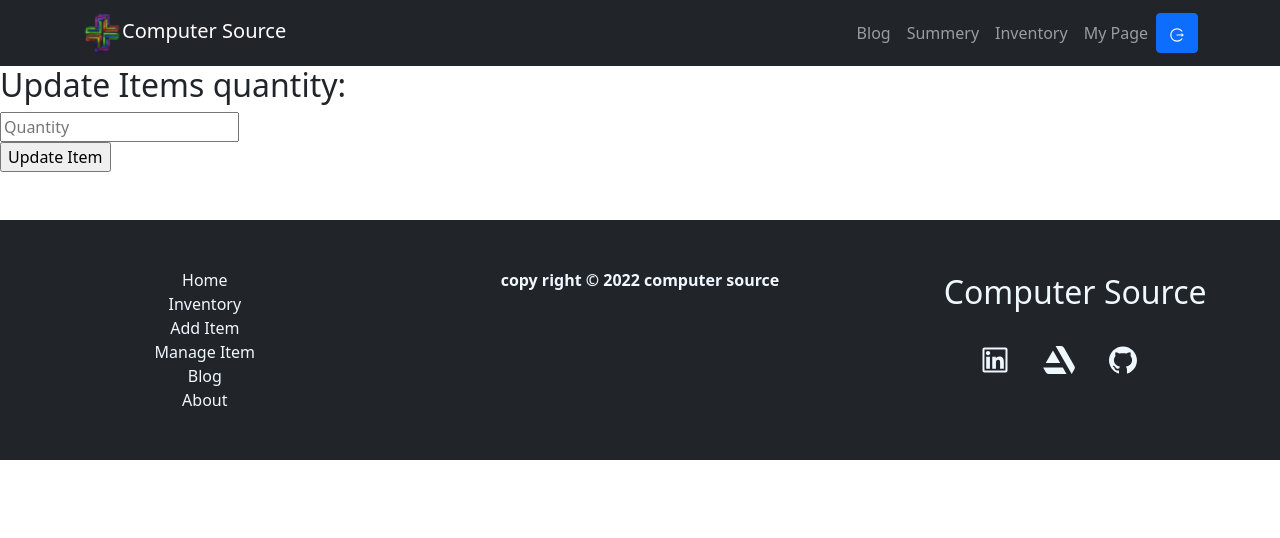
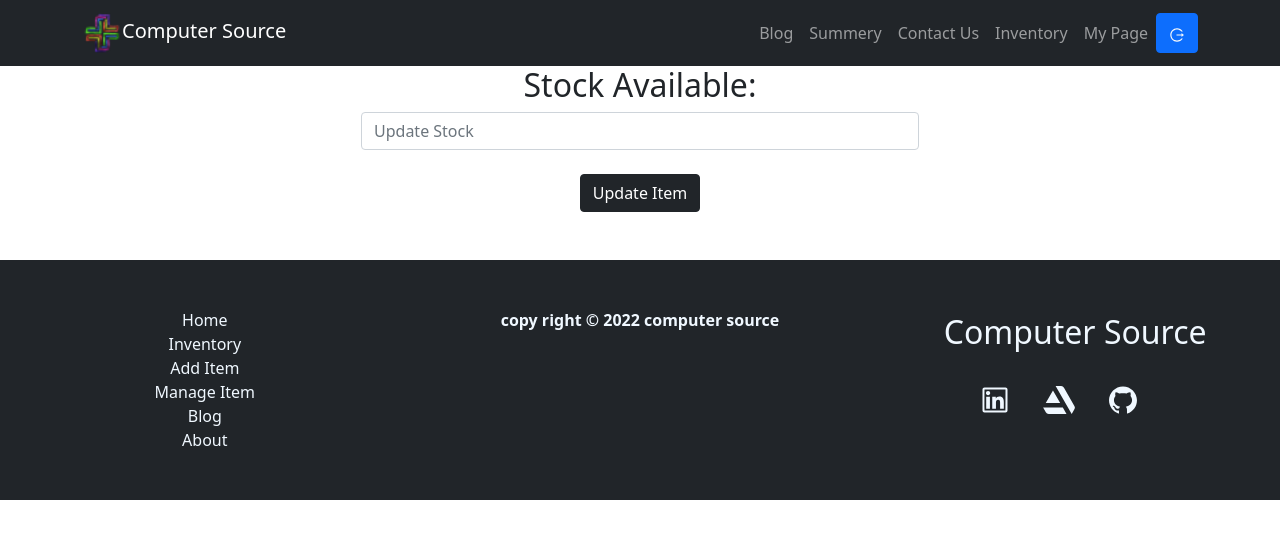
Before and after one commit to MahbubMorshed/warehouse-management-client, a React (Create React App) app: page /update/1 in a window 1280 px wide. Shown: the top 538 px of the page. Built offline with nearby package versions, Linux system fonts and the light colour scheme; no server answers; sample sign-in values are in the browser's storage.

Commit message:
finalizing update stock

```diff
--- a/src/App.js
+++ b/src/App.js
@@ -14,6 +14,7 @@ import RequireAuth from "./components/requireAuth/RequireAuth";
 import Footer from "./components/footer/Footer";
 import Blog from "./components/blog/Blog";
 import Summery from "./components/summery/Summery";
+import Contact from "./components/contact-us/Contact";
 
 function App() {
   return (
@@ -36,6 +37,7 @@ function App() {
         <Route path="inventory" element={<Inventory />}></Route>
         <Route path="socialLogin" element={<SocialLogin />}></Route>
         <Route path="summery" element={<Summery />}></Route>
+        <Route path="contact" element={<Contact />}></Route>
 
         <Route
           path="update/:id"
--- /dev/null
+++ b/src/components/contact-us/Contact.js
@@ -0,0 +1,57 @@
+import React from "react";
+import { BsFillGeoAltFill } from "react-icons/bs";
+import { BsFillEnvelopeOpenFill } from "react-icons/bs";
+import { BsFillTelephoneFill } from "react-icons/bs";
+import { AiOutlineMobile } from "react-icons/ai";
+import { Card } from "react-bootstrap";
+
+const Contact = () => {
+  return (
+    <div className="container bg-dark mt-5 mb-5 pb-5">
+      <h3 className="text-white text-center pb-5 pt-5">GET IN TOUCH</h3>
+      <div className="">
+        <div className="d-flex justify-content-around gap-3 flex-lg-row flex-sm-column">
+          <div className="flex-fill ">
+            <Card>
+              <Card.Body>
+                <BsFillGeoAltFill className="fs-2" />
+                <Card.Title className="mb-2">Address</Card.Title>
+                <Card.Subtitle>
+                  Road-8, House-52, Dhanmondi,
+                  <br />
+                  Dhaka
+                </Card.Subtitle>
+              </Card.Body>
+            </Card>
+          </div>
+          <div className="flex-fill ">
+            <Card>
+              <Card.Body>
+                <BsFillEnvelopeOpenFill className="fs-2" />
+                <Card.Title className="mb-2">Email</Card.Title>
+                <Card.Subtitle>
+                  contact@computersource.com
+                  <br /> info@computersource.com
+                </Card.Subtitle>
+              </Card.Body>
+            </Card>
+          </div>
+          <div className="flex-fill ">
+            <Card>
+              <Card.Body>
+                <BsFillTelephoneFill className="fs-2" />
+                <Card.Title className="mb-2">Phone</Card.Title>
+                <Card.Subtitle>
+                  <BsFillTelephoneFill /> 02-9898989898 <br />
+                  <AiOutlineMobile /> 01725-28-23-23
+                </Card.Subtitle>
+              </Card.Body>
+            </Card>
+          </div>
+        </div>
+      </div>
+    </div>
+  );
+};
+
+export default Contact;
--- a/src/components/header/Header.js
+++ b/src/components/header/Header.js
@@ -38,6 +38,9 @@ const Header = () => {
               <Nav.Link as={Link} to="summery">
                 Summery
               </Nav.Link>
+              <Nav.Link as={Link} to="contact">
+                Contact Us
+              </Nav.Link>
               {/* {user && (
                 <Nav.Link as={Link} to="addItem">
                   Add item
--- a/src/components/home/Home.js
+++ b/src/components/home/Home.js
@@ -4,6 +4,7 @@ import { Link } from "react-router-dom";
 import "../inventory/inventory.css";
 import laptop from "../../images/laptop.jpg";
 import Summery from "../summery/Summery";
+import Contact from "../contact-us/Contact";
 
 const Home = () => {
   const [items, setItems] = useState([]);
@@ -33,7 +34,7 @@ const Home = () => {
   };
   return (
     <>
-      <div className="container">
+      <div className="container mt-5 mb-5">
         <div className="row">
           <div className="col  my-auto">
             <h1 className="text-start">Choose your next Laptop</h1>
@@ -44,6 +45,7 @@ const Home = () => {
         </div>
       </div>
       <div className="container" id="inventory">
+        <h1 className="text-center mb-5">Accessories</h1>
         <div className="row">
           <div className="inventory-container">
             {items.map((item) => (
@@ -81,6 +83,7 @@ const Home = () => {
         </div>
       </Link>
       <Summery />
+      <Contact />
     </>
   );
 };
--- a/src/components/summery/Summery.js
+++ b/src/components/summery/Summery.js
@@ -6,8 +6,10 @@ import "./summery.css";
 
 const Summery = () => {
   return (
-    <div className="mt-5">
-      <h1 className="text-center mb-5">Millions Of Business Trusted</h1>
+    <div className="container mt-5 bg-dark mb-5 pb-5">
+      <h1 className="text-center mb-5 text-white">
+        Millions Of Business Trusted
+      </h1>
       <div className="summery-container">
         <div className="card">
           <div className="icon text-center">
--- a/src/components/updateUser/UpdateItem.js
+++ b/src/components/updateUser/UpdateItem.js
@@ -33,13 +33,18 @@ const UpdateItem = () => {
       });
   };
   return (
-    <div>
-      <h2>Update Items quantity: {item.quantity}</h2>
+    <div className="container text-center">
+      <h2>Stock Available: {item.quantity}</h2>
       <form onSubmit={handleUpdateStock}>
-        <input type="number" name="quantity" placeholder="Quantity" />
+        <input
+          type="number"
+          className="form-control w-50 mx-auto"
+          name="quantity"
+          placeholder="Update Stock"
+        />
         <br />
 
-        <input type="submit" value="Update Item" />
+        <input type="submit" className="btn btn-dark" value="Update Item" />
       </form>
     </div>
   );
```
